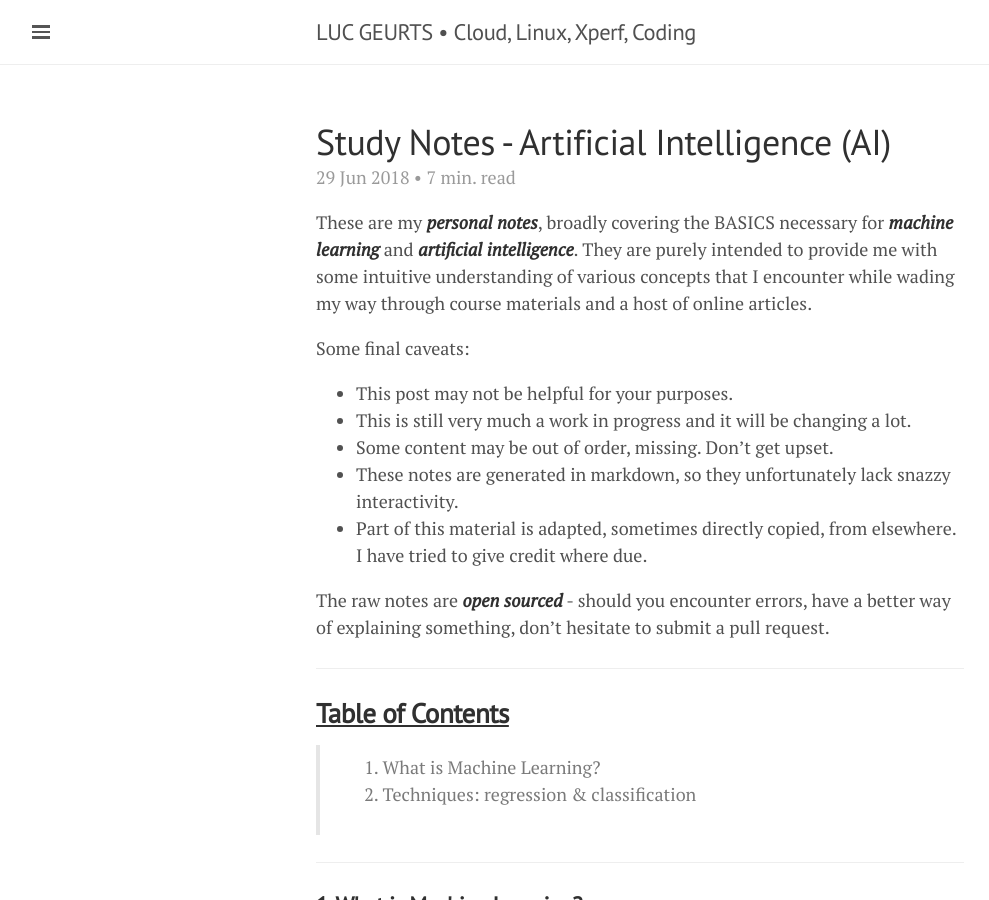
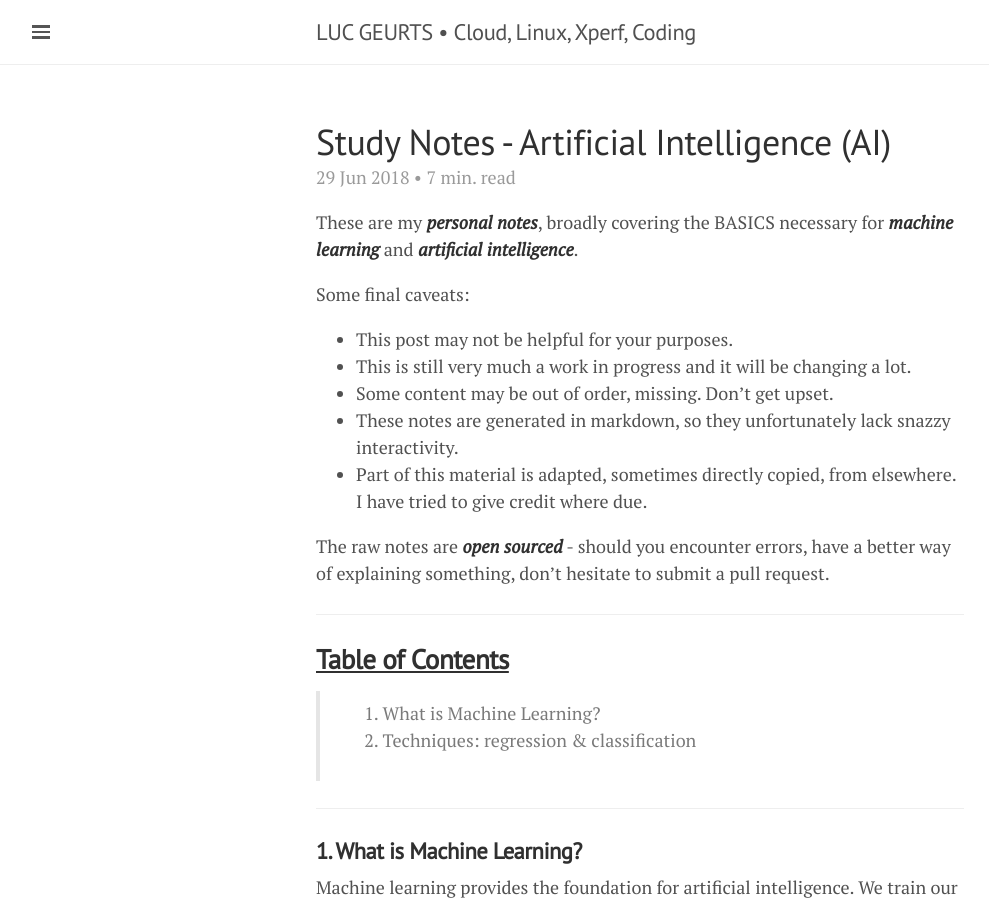
Before and after one commit to lgeurts/lgeurts.github.io, a Jekyll site: the page built from _posts/2018-06-29-artificial-intelligence-basics.md, in a window 1280 px wide and 900 px high. Shown: the whole window, without its empty margins (0-989 px from the left). Built offline with Jekyll 4.4.1, drawn with Linux system fonts in a browser that asks for light colours; nearby versions of some CDN libraries.

Commit message:
Update 2018-06-29-artificial-intelligence-basics.md

```diff
--- a/_posts/2018-06-29-artificial-intelligence-basics.md
+++ b/_posts/2018-06-29-artificial-intelligence-basics.md
@@ -7,7 +7,7 @@
 tags: [ Artificial Intelligence ]
 ---
 
-These are my ***personal notes***, broadly covering the BASICS necessary for ***machine learning*** and ***artificial intelligence***. They are purely intended to provide me with some intuitive understanding of various concepts that I encounter while wading my way through course materials and a host of online articles.
+These are my ***personal notes***, broadly covering the BASICS necessary for ***machine learning*** and ***artificial intelligence***.
 
 Some final caveats:
 * This post may not be helpful for your purposes.
```
